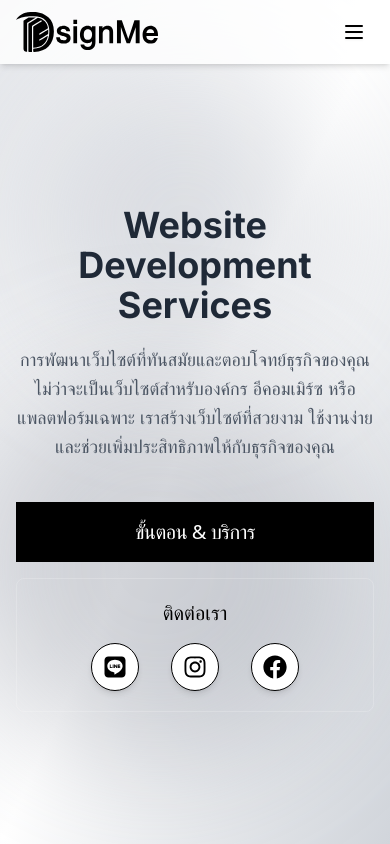
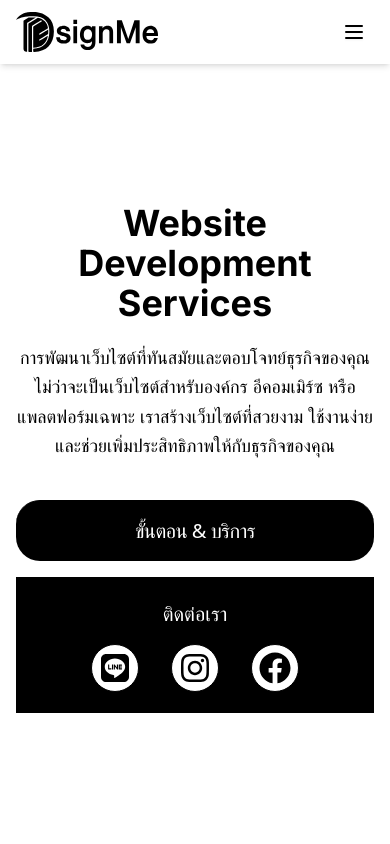
Before and after one commit to kiattisak-dev/DsignMe-Project, a React (Vite) app in the folder user/: page /services/website-develop in a window 390 px wide. Shown: the top 844 px of the page. Built offline with nearby package versions, Linux system fonts and the light colour scheme.

Commit message:
Update User

```diff
--- a/user/src/components/Footer.tsx
+++ b/user/src/components/Footer.tsx
@@ -4,9 +4,9 @@ import { motion } from "framer-motion";
 
 const Footer: React.FC = () => {
   const socialLinks = [
-    { icon: <FaLine className="w-10 h-10" />, href: "#", label: "Line" },
-    { icon: <FaInstagram className="w-8 h-8" />, href: "#", label: "Instagram" },
-    { icon: <FaFacebookF className="w-8 h-8" />, href: "#", label: "Facebook" },
+    { icon: <FaLine className="w-10 h-10" />, href: "https://lin.ee/c2HxJS1", label: "Line" },
+    { icon: <FaInstagram className="w-8 h-8" />, href: "https://www.instagram.com/dee_signme?utm_source=ig_web_button_share_sheet&igsh=ZDNlZDc0MzIxNw==", label: "Instagram" },
+    { icon: <FaFacebookF className="w-8 h-8" />, href: "https://www.facebook.com/profile.php?id=61561907601448&mibextid=ZbWKwL", label: "Facebook" },
   ];
 
   const policyLinks = [
--- a/user/src/components/ImageSlider.tsx
+++ b/user/src/components/ImageSlider.tsx
@@ -5,7 +5,7 @@ import { motion, AnimatePresence, useInView } from "framer-motion";
 const ImageSlider: React.FC = () => {
   const categories = [
     {
-      name: "Logo Design",
+      name: "Logo & Corporate Identity",
       images: [
         "https://images.pexels.com/photos/934070/pexels-photo-934070.jpeg?auto=compress&cs=tinysrgb&w=800",
         "https://images.pexels.com/photos/1667088/pexels-photo-1667088.jpeg?auto=compress&cs=tinysrgb&w=800",
@@ -38,7 +38,7 @@ const ImageSlider: React.FC = () => {
       link: "/services/visual",
     },
     {
-      name: "Product Design",
+      name: "Products Retouch",
       images: [
         "https://images.pexels.com/photos/3184291/pexels-photo-3184291.jpeg?auto=compress&cs=tinysrgb&w=800",
         "https://images.pexels.com/photos/3184325/pexels-photo-3184325.jpeg?auto=compress&cs=tinysrgb&w=800",
@@ -49,7 +49,7 @@ const ImageSlider: React.FC = () => {
       link: "/services/product",
     },
     {
-      name: "UX/UI & Develop",
+      name: "UX/UI & Development",
       images: [
         "https://images.pexels.com/photos/3184292/pexels-photo-3184292.jpeg?auto=compress&cs=tinysrgb&w=800",
         "https://images.pexels.com/photos/3184291/pexels-photo-3184291.jpeg?auto=compress&cs=tinysrgb&w=800",
@@ -122,7 +122,7 @@ const ImageSlider: React.FC = () => {
                 <div className="absolute inset-0 bg-gradient-to-t from-black/70 to-transparent"></div>
                 {/* Static text */}
                 <div className="absolute bottom-2 left-8 text-center text-white text-[1.25rem] sm:text-[1.375rem] md:text-[1.5rem] lg:text-[1.625rem] font-bold z-20">
-                  Logo Design
+                 Logo & Corporate Identity
                 </div>
               </div>
             </Link>
--- a/user/src/components/WhyChoose.tsx
+++ b/user/src/components/WhyChoose.tsx
@@ -33,7 +33,7 @@ const Services: React.FC = () => {
     <section id="services" className="py-6 sm:py-8 lg:py-12 bg-white">
       <div className="max-w-7xl mx-auto px-4 sm:px-6 lg:px-8">
         <div className="text-center mb-6 sm:mb-8 lg:mb-12">
-          <h2 className="text-2xl sm:text-4xl md:text-3xl lg:text-4xl font-bold text-gray-900 mb-2 sm:mb-4">
+          <h2 className="text-2xl sm:text-4xl md:text-3xl lg:text-4xl font-bold text-black mb-2 sm:mb-4">
             เลือกใช้ DsignMe ดียังไง ?
           </h2>
         </div>
--- a/user/src/components/ui/Collapsible.tsx
+++ b/user/src/components/ui/Collapsible.tsx
@@ -67,7 +67,7 @@ const Collapsible: React.FC<CollapsibleProps> = ({
   };
 
   return (
-    <div className="border border-gray-200 rounded-lg bg-white shadow-md hover:shadow-lg transition-shadow duration-300">
+    <div className="bg-gray-100 border-b-2 hover:shadow-lg transition-shadow duration-300">
       {isCollapsible ? (
         <button
           onClick={onToggle}
--- a/user/src/components/ui/HeroSection.tsx
+++ b/user/src/components/ui/HeroSection.tsx
@@ -39,14 +39,8 @@ interface HeroSectionProps {
 
 const HeroSection: React.FC<HeroSectionProps> = ({ title, description, contactInfo }) => {
   return (
-    <section className="pt-28 pb-16 bg-gradient-to-br from-gray-200 via-white to-gray-300 relative overflow-hidden flex items-center justify-center min-h-screen">
-      <div className="absolute inset-0">
-        <div className="absolute top-20 left-10 w-72 h-72 bg-gray-400/30 rounded-full blur-3xl animate-float"></div>
-        <div
-          className="absolute bottom-20 right-10 w-96 h-96 bg-gray-500/30 rounded-full blur-3xl animate-float"
-          style={{ animationDelay: '2s' }}
-        ></div>
-      </div>
+    <section className="pt-28 pb-16 bg-white relative overflow-hidden flex items-center justify-center min-h-screen">
+
       <motion.div
         className="relative z-10 max-w-7xl mx-auto px-4 sm:px-6 lg:px-8 text-center"
         variants={containerVariants}
@@ -54,20 +48,21 @@ const HeroSection: React.FC<HeroSectionProps> = ({ title, description, contactIn
         animate="visible"
       >
         <motion.div className="text-center mt-10 mb-10" variants={itemVariants}>
-          <motion.h1 className="text-4xl md:text-6xl font-bold mb-5 text-gray-800" variants={itemVariants}>
+          <motion.h1 className="text-4xl md:text-6xl font-bold mb-5 text-black" variants={itemVariants}>
             {title}
           </motion.h1>
-          <motion.p className="text-lg md:text-xl text-gray-600 mb-8 max-w-3xl mx-auto leading-relaxed" variants={itemVariants}>
+          <motion.p className="text-lg md:text-xl text-black mb-8 max-w-3xl mx-auto leading-relaxed" variants={itemVariants}>
             {description}
           </motion.p>
         </motion.div>
-        <motion.div className="text-center mb-4 mt-2 bg-black py-4 mx-auto max-w-sm" variants={itemVariants}>
+        <motion.div className="text-center rounded-3xl mb-4 mt-2 bg-black py-4 mx-auto max-w-sm border-t border-black" variants={itemVariants}>
           <h2 className="text-xl md:text-2xl font-medium text-white font-sans tracking-tight">
             ขั้นตอน & บริการ
           </h2>
         </motion.div>
-        <motion.div className="text-center mb-4 mt-2 py-5 rounded-lg mx-auto max-w-4xl border border-white/20" variants={itemVariants}>
-          <h2 className="text-xl md:text-2xl font-medium mb-4 text-black">ติดต่อเรา</h2>
+         <hr className="border-t-2 border-black" />
+        <motion.div className="text-center mb-4 py-5 mx-auto max-w-sm border border-black bg-black border-t border-black" variants={itemVariants}>
+          <h2 className="text-xl md:text-2xl font-medium mb-4 text-white">ติดต่อเรา</h2>
           <div className="flex flex-row justify-center items-center gap-8 mx-auto max-w-md">
             {contactInfo.map((info, index) => (
               <motion.a
@@ -79,7 +74,7 @@ const HeroSection: React.FC<HeroSectionProps> = ({ title, description, contactIn
                 variants={buttonVariants}
                 aria-label={`Contact via ${info.title}`}
               >
-                <info.icon className="w-6 h-6 text-black" />
+                <info.icon className="w-10 h-8 text-black" />
               </motion.a>
             ))}
           </div>
--- a/user/src/components/ui/ProcessSection.tsx
+++ b/user/src/components/ui/ProcessSection.tsx
@@ -25,7 +25,7 @@ const ProcessSection: React.FC<ProcessSectionProps> = ({ process }) => {
   };
 
   return (
-    <section className="py-10 bg-gray-50">
+    <section className="py-10 bg-gray-100">
       <div className="max-w-7xl mx-auto px-4 sm:px-6 lg:px-8">
         <motion.div
           className="text-center mb-12"
@@ -34,9 +34,9 @@ const ProcessSection: React.FC<ProcessSectionProps> = ({ process }) => {
           viewport={{ once: true }}
           variants={headerVariants}
         >
-          <h2 className="text-3xl md:text-4xl font-bold mb-4 text-gray-900">ขั้นตอนการให้บริการ</h2>
+          <h2 className="text-3xl md:text-4xl font-bold mb-4 text-black">ขั้นตอนการให้บริการ</h2>
         </motion.div>
-        <div className="space-y-6">
+        <div>
           {process.map((step, index) => (
             <motion.div
               key={index}
```
Also changed, not shown: user/src/components/Hero.tsx (+13 -17 lines), user/src/components/ui/ServicesSection.tsx (+4 -4 lines), user/public/Logo D.svg (added).
